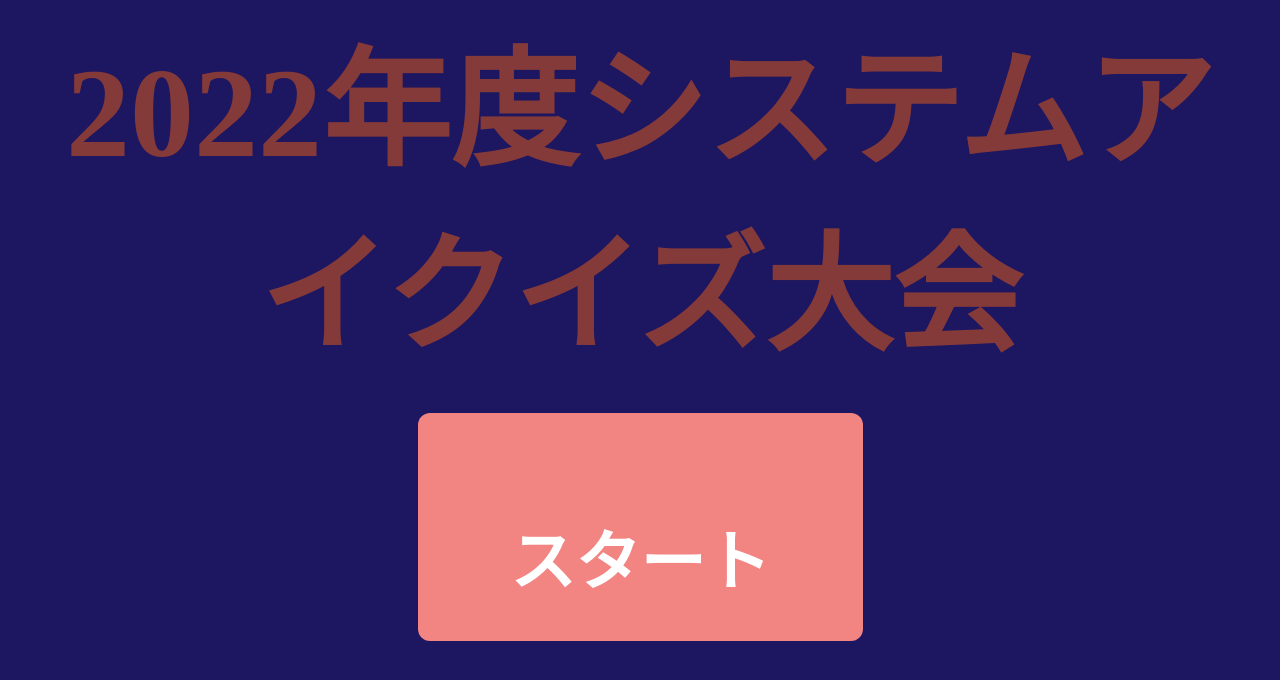
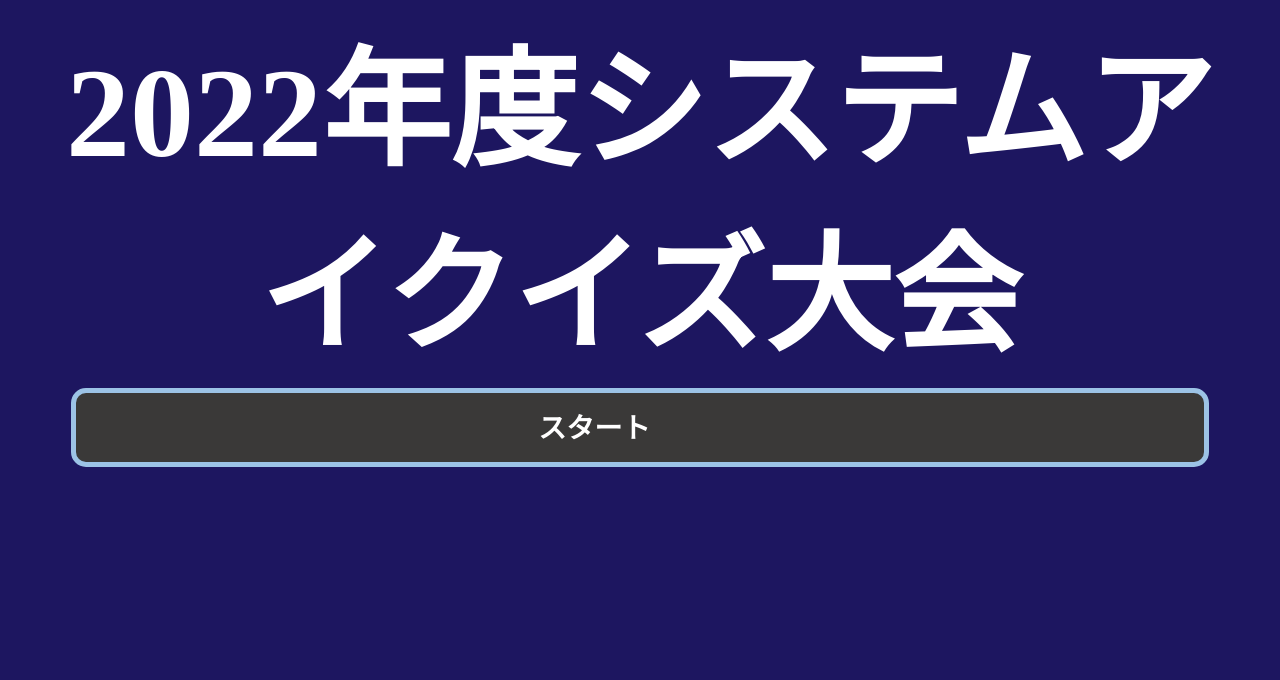
Before and after one commit to hyejiKim94/nodejsWebSocket, a website: page public/index.html in a window 1280 px wide. Drawn offline with Linux system fonts and the light colour scheme; a web font is replaced by a local one.

Commit message:
update index page style

```diff
--- a/public/static/css/style.css
+++ b/public/static/css/style.css
@@ -32,7 +32,6 @@ body {
 }
 /* Start Page */
 .startPageWrapper {
-    color: #853a3a;
     cursor: pointer;
     font-size: 10vw;
     font-family: 'Rampart One';
@@ -40,29 +39,25 @@ body {
     text-align: center;
 }
 .startBtn {
-    width: 445px;
-    color: white;
-    font-size: 12vw;
-    font-family: 'M PLUS Rounded 1c';
-    font-weight: 800;
-    margin-top: 35px;
+    display: flex;
+    width: 90%;
+    margin: 10px 20px;
     cursor: pointer;
-    border: none;
-    padding: 0;
-    background: #f28482;
-    border-radius: 12px;
-    outline-offset: 4px;
+    border: solid 5px #9cc3e6;
+    background: #3a3938;
+    align-items: center;
+    border-radius: 15px;
+    justify-self: center;
+}
+.startBtn:hover {
+    background: #ffc002;
 }
 .startBtn .btnTxt {
-    font-size: 65px;
-    width: 350px;
+    text-align: center;
 }
 .startBtn:hover .btnTxt {
     color: white;
-    background: #e888889c;
-}
-.startBtn:active .btnTxt {
-    transform: translateY(-2px) translateX(-2px);
+    background: #ffc100;
 }
 
 
```
